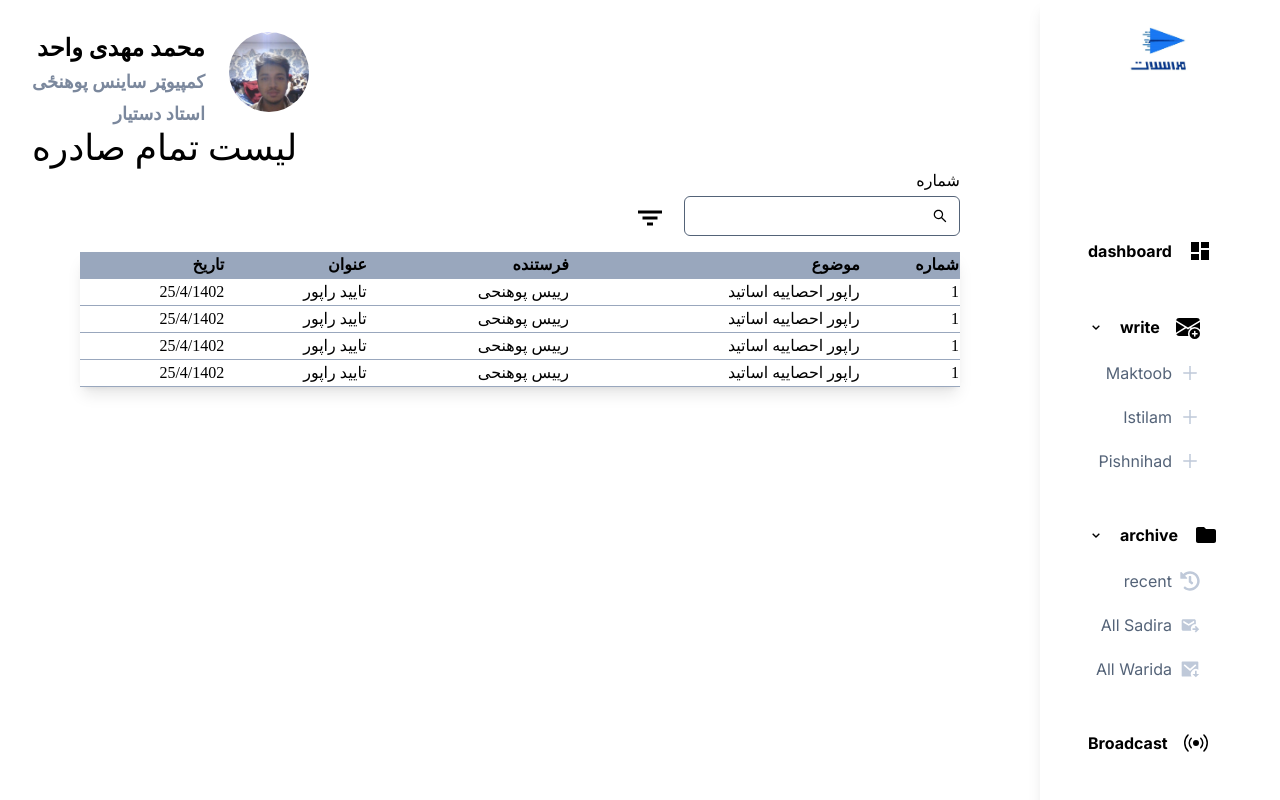
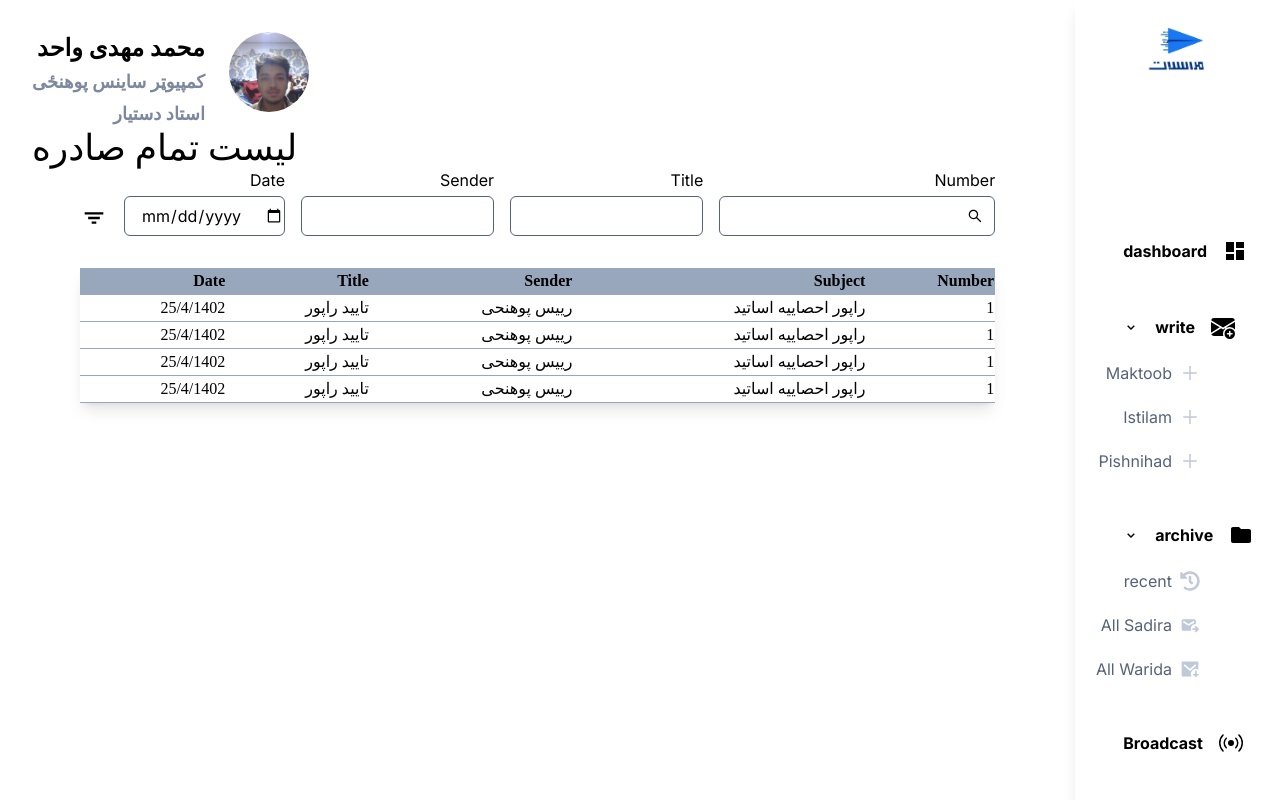
Before and after one commit to Mehdi-UX-Dev/Murasilat_v2.0, a Next.js app: page /en/docs in a window 1280 px wide. Shown: the top 800 px of the page. Built offline with nearby package versions, Linux system fonts and the light colour scheme.

Commit message:
completed lang change

```diff
--- a/app/[locale]/(app_pages)/docs/page.tsx
+++ b/app/[locale]/(app_pages)/docs/page.tsx
@@ -1,16 +1,22 @@
-import ListTable from '@/components/UI_Organisms/docs_pages/list'
-import React from 'react'
+import ListTable from "@/components/UI_Organisms/docs_pages/list";
+import { Locale } from "@/i18n-config";
+import { getDictionary } from "@/i18n-server";
+import React from "react";
 
-function Page() {
+type PageProps = {
+  params: { locale: Locale };
+};
 
+async function Page({ params: { locale } }: PageProps) {
+  const lang = await (await getDictionary(locale)).list_page;
   return (
-    <div className=''>
-        {/* the header must be with the id in the same row  */}
-        <h1 className="font-IranSans text-4xl ">لیست تمام صادره</h1>
+    <div className="">
+      {/* the header must be with the id in the same row  */}
+      <h1 className="font-IranSans text-4xl ">لیست تمام صادره</h1>
 
-        <ListTable/>
+      <ListTable lang={lang} />
     </div>
-  )
+  );
 }
 
-export default Page
+export default Page;
--- a/components/UI_Organisms/docs_pages/list.tsx
+++ b/components/UI_Organisms/docs_pages/list.tsx
@@ -1,11 +1,23 @@
 "use client";
 import { InputField } from "@/components/UI_Molecules/Input";
+import { cx } from "class-variance-authority";
 import React, { useState } from "react";
 import { AiOutlineSearch } from "react-icons/ai";
 import { BiFilter } from "react-icons/bi";
 import { FaUserAlt } from "react-icons/fa";
 
-function ListTable() {
+type ListProps = {
+  lang: {
+    search: string;
+    date: string;
+    sender: string;
+    title: string;
+    number: string;
+    content: string;
+  };
+};
+
+function ListTable({ lang }: ListProps) {
   const [filterGroupVisible, setFilterGroupVisible] = useState(false);
 
   return (
@@ -16,17 +28,43 @@ function ListTable() {
         <div className="flex justify-end items-end space-x-4">
           <BiFilter
             size={36}
+            // * give the icon a transition of rotating 360 degree
             onClick={() => setFilterGroupVisible(!filterGroupVisible)}
           />
+        <div className={cx('flex space-x-4', {
+            'flex' : !filterGroupVisible,
+            'hidden': filterGroupVisible
+        })}>
+          <InputField
+            label={lang.date}
+            lang="LTR"
+            inputType="date"
+            fullWidth
+            name="date"
+          />
+          <InputField
+            label={lang.sender}
+            lang="RTL"
+            inputType="text"
+            fullWidth
+            name="sender"
+          />
+          <InputField
+            label={lang.title}
+            lang="RTL"
+            inputType="text"
+            fullWidth
+            name="title"
+          />
+          </div>
 
           <div className="relative ">
             <InputField
-              label="شماره"
+              label={lang.number}
               inputType="number"
               name="search"
               fullWidth={false}
               lang="RTL"
-
             />
             <AiOutlineSearch
               size={16}
@@ -34,29 +72,16 @@ function ListTable() {
             />
           </div>
         </div>
-        <div
-          className={` ${
-            filterGroupVisible ? "grid" : "hidden"
-          } justify-items-end space-y-3 mt-4`}
-        >
-          <div>
-            <label htmlFor="">فرستنده</label>
-            <input type="text" className="border border-black" />
-          </div>
-          <div>
-            <label htmlFor="">عنوان</label>
-            <input type="text" className="border border-black" />
-          </div>
-        </div>
+
         {/* table */}
-        <table className="w-full table-auto   mt-4 shadow-lg  ">
+        <table className="w-full table-auto mt-8 shadow-lg">
           <thead className="border-b border-primary-500 bg-primary-500">
             <tr className=" bg-light font-IranSans ">
-              <th>تاریخ</th>
-              <th>عنوان</th>
-              <th>فرستنده</th>
-              <th>موضوع</th>
-              <th>شماره</th>
+              <th>{lang.date}</th>
+              <th>{lang.title}</th>
+              <th>{lang.sender}</th>
+              <th>{lang.content}</th>
+              <th>{lang.number}</th>
             </tr>
           </thead>
           <tbody className="font-nazanin ">
--- a/dictionaries/en.json
+++ b/dictionaries/en.json
@@ -23,6 +23,17 @@
       "document_des" : "Create and share with others",
       "log_out": "Log Out"
       },
+
+
+    "list_page" : {
+      "search": "search",
+      "date": "Date",
+      "sender":"Sender",
+      "title": "Title",
+      "number": "Number",
+      "content" : "Subject"
+    },
+
 
 
     "PAGE3": "PROFILE",
--- a/dictionaries/per.json
+++ b/dictionaries/per.json
@@ -40,6 +40,16 @@
     "8_chars_current_pass": "رمز عبور فعلی باید حداقل 8 حرف باشد",
     "passwords_dont_match": "رمزهای عبور مطابقت ندارند",
     "save_changes": "ذخیره",
+
+    "list_page" : {
+      "search": "جستجو",
+      "date": "تاریخ",
+      "sender":"فرستنده",
+      "title": "عنوان",
+      "number": "شماره",
+      "content" : "موضوع"
+
+    },
 
     "PAGE4": "USERS",
     "search_bar": "جستجو",
--- a/dictionaries/ps.json
+++ b/dictionaries/ps.json
@@ -22,6 +22,17 @@
       "document_des" : "جوړ کړئ او له نورو سره یې شریک کړئ",
       "log_out": "وتل"
       },
+
+
+
+    "list_page" : {
+      "search": "جستجو",
+      "date": "تاریخ",
+      "sender":"مرسل",
+      "title": "عنوان",
+      "number": "شماره",
+      "content" : "موضوع"
+    },
 
     "PAGE3": "PROFILE",
     "change_password": "پټ نوم بدل کړی",
```
